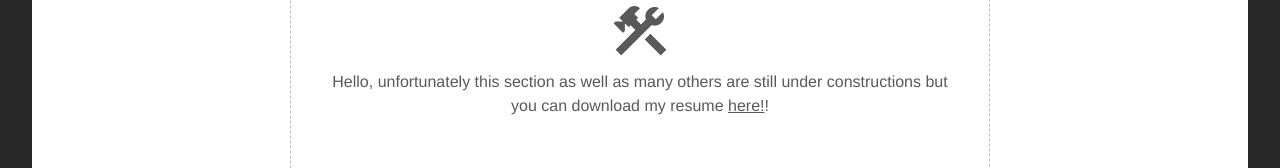
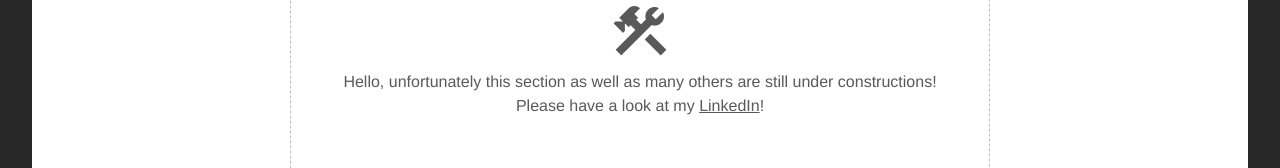
Before and after one commit to dtuyenng/resume-websiteV2, a React (Vite) app: page /aboutme in a window 1280 px wide. Shown: the part 292-460 px from the top of the page. Built offline with nearby package versions, Linux system fonts and the light colour scheme.

Commit message:
Update Link
About me and Projects

```diff
--- a/src/routes/AboutMe.tsx
+++ b/src/routes/AboutMe.tsx
@@ -12,12 +12,12 @@ function AboutMe() {
             <span className="material-icons">construction</span>
             <p>
               Hello, unfortunately this section as well as many others are still
-              under constructions but you can download my resume{" "}
+              under constructions! Please have a look at my&nbsp;
               <a
                 className="download-resume"
-                href="/andretuyennguyen-resume.pdf"
+                href="https://www.linkedin.com/in/andre-tuyen-nguyen-43783b299/"
               >
-                here!
+                LinkedIn
               </a>
               !
             </p>
--- a/src/routes/Projects.tsx
+++ b/src/routes/Projects.tsx
@@ -13,12 +13,12 @@ function Projects() {
             <span className="material-icons">construction</span>
             <p>
               Hello, unfortunately this section as well as many others are still
-              under constructions but you can download my resume{" "}
+              under constructions! Please have a look at my&nbsp;
               <a
                 className="download-resume"
-                href="/andretuyennguyen-resume.pdf"
+                href="https://www.linkedin.com/in/andre-tuyen-nguyen-43783b299/"
               >
-                here!
+                LinkedIn
               </a>
               !
             </p>
```
